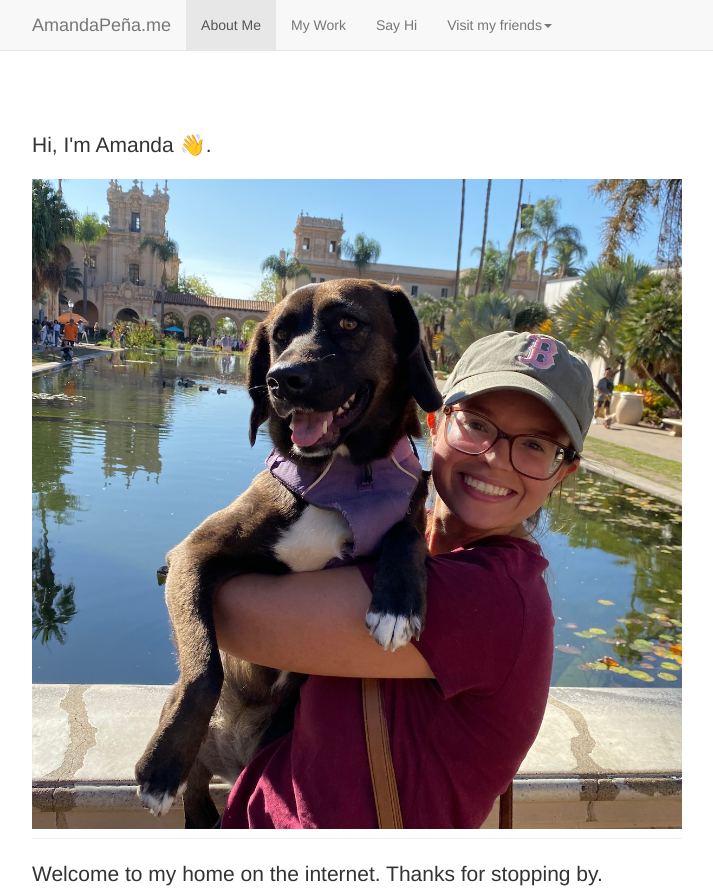
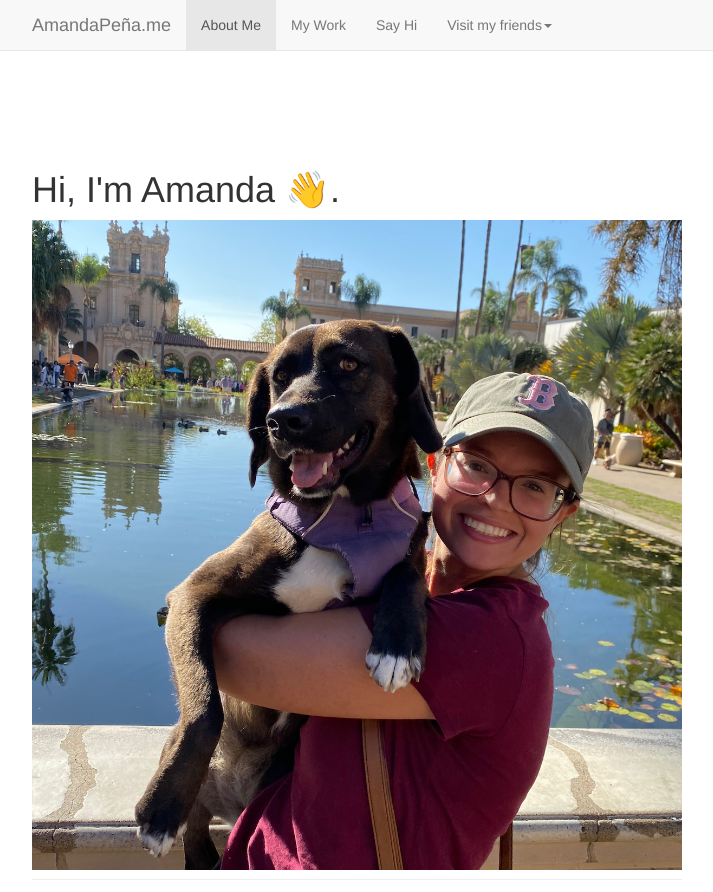
Before and after one commit to amandapena/amandapena.github.io, a plain HTML site: page index.html in a window 1280 px wide. Shown: the top 892 px of the page, without its empty margins (283-996 px from the left). Drawn offline with Linux system fonts and the light colour scheme.

Commit message:
Index - updated header

```diff
--- a/index.html
+++ b/index.html
@@ -52,7 +52,7 @@
 	-------------------------------------------------- */
 	/* Not required for template or sticky footer method. */
 	body > .container {
-	  padding: 20px 15px 0;
+	  padding: 60px 15px 0;
 	}
 	.container .text-muted {
 	  margin: 20px 0;
@@ -126,12 +126,11 @@
 
     <!-- Begin page content -->
 
+<div class="container">
+      <div class="page-header">
+        <h1>Hi, I'm Amanda 👋.</h1>
+                <img src="https://raw.githubusercontent.com/amandapena/amandapena.github.io/master/images/Amanda-and-Sundae-square-hero-image-small.jpg" class="bitmoji" style="max-width:800px; width:100%; margin:auto; display:block;" alt="Sundae and Mommy">
 
-    <div class="container">
-      <div class="page-header">
-            <p class="lead">Hi, I'm Amanda 👋.</p>
-
-        <img src="https://raw.githubusercontent.com/amandapena/amandapena.github.io/master/images/Amanda-and-Sundae-square-hero-image-small.jpg" class="bitmoji" style="max-width:800px; width:100%; margin:auto; display:block;" alt="Sundae and Mommy">
       </div>
 
 
```
Also changed, not shown: 2 other files.
